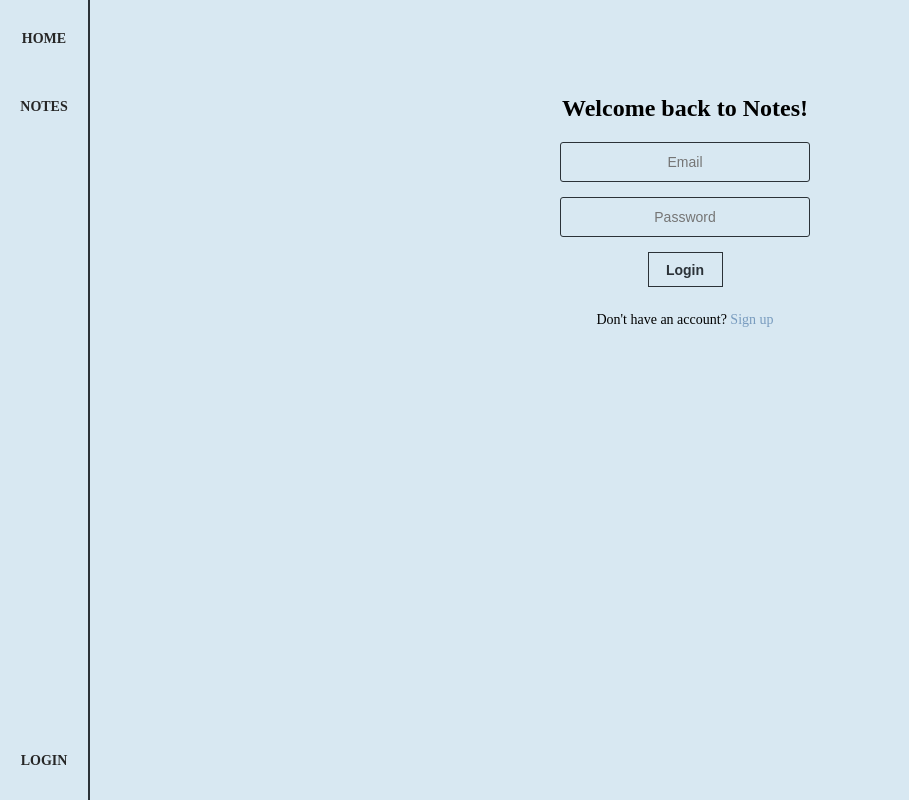
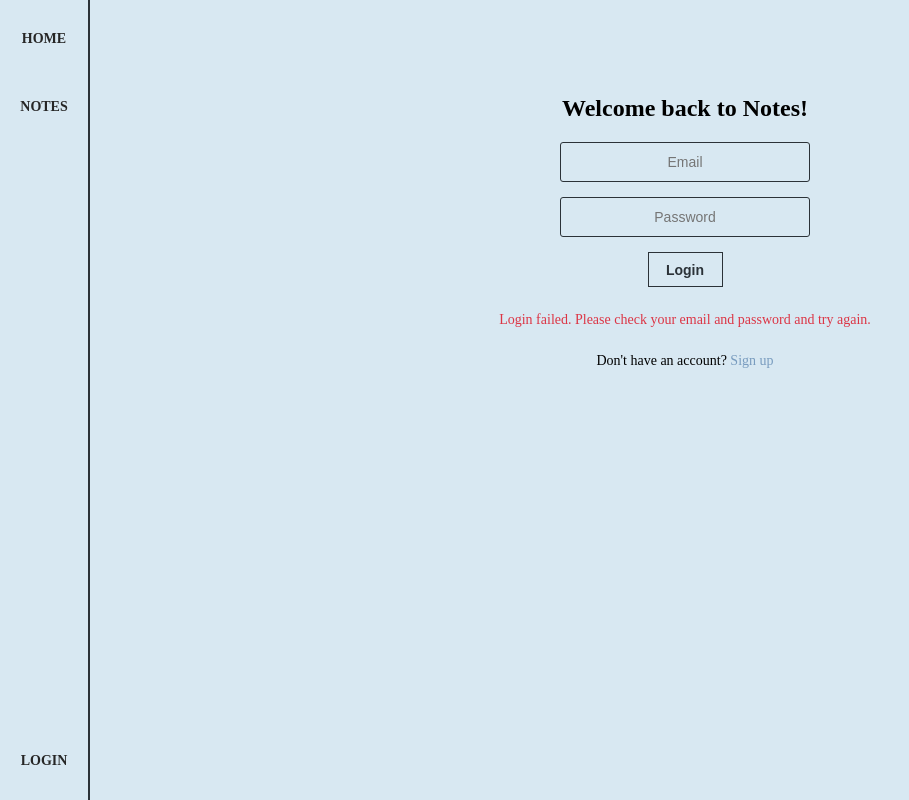
Before and after one commit to chernetskyi8704/Notes-App, a React (Vite) app in the folder client/: page /login in a window 1280 px wide. Both pictures are taken after typing "name@example.com", "Sample123" into the empty fields and a click on the button "Login". Shown: the whole page, without its empty margins (0-909 px from the left). Built offline with nearby package versions, Linux system fonts and the light colour scheme; no server answers.

Commit message:
Added validation for the LoginForm component using react-hook-form. Provided necessary changes.

```diff
--- a/client/package.json
+++ b/client/package.json
@@ -15,6 +15,7 @@
     "nanoid": "^4.0.1",
     "react": "^18.2.0",
     "react-dom": "^18.2.0",
+    "react-hook-form": "^7.43.9",
     "react-redux": "^8.0.5",
     "react-router-dom": "^6.8.1",
     "react-transition-group": "^4.4.5",
--- a/client/src/components/LoginForm/LoginForm.jsx
+++ b/client/src/components/LoginForm/LoginForm.jsx
@@ -1,52 +1,56 @@
-import { useState } from "react";
 import { NavLink } from "react-router-dom";
 import classes from "./LoginRegestrationForm.module.css";
 import MyInput from "../UI/input/MyInput";
 import MyButton from "../UI/button/MyButon";
+import { useForm } from "react-hook-form";
 
-const LoginForm = ({ handleLogin }) => {
-  const [email, setEmail] = useState("");
-  const [password, setPassword] = useState("");
+const LoginForm = ({ handleLogin, loginStatus }) => {
+  const ACTIVATION_REQUIRED_ERROR_MESSAGE = (
+    <p className={`${classes.loginRegestrationHints} ${classes.error}`}>
+      Thank you for registering on our website! In order to log in to your
+      account, you need to activate it first through your email.
+    </p>
+  );
+  const FAILED_LOGIN_ERROR_MESSAGE = (
+    <p className={`${classes.loginRegestrationHints} ${classes.error}`}>
+      Login failed. Please check your email and password and try again.
+    </p>
+  );
+  const NO_ACCOUNT_MESSAGE = (
+    <p className={classes.loginRegestrationHints}>
+      Don't have an account?
+      <NavLink to="/registration"> Sign up</NavLink>
+    </p>
+  );
 
-  const login = e => {
-    e.preventDefault();
-    handleLogin(email, password);
-    setEmail("");
-    setPassword("");
+  const { register, handleSubmit, reset } = useForm();
+  const login = data => {
+    handleLogin(data.email, data.password);
+    reset();
   };
 
-  const handleSetEmail = e => setEmail(e.target.value);
-  const handleSetPassword = e => setPassword(e.target.value);
-
   return (
-    <section className={classes.login_form}>
+    <section className={classes.loginRegestration_form}>
       <h1>Welcome back to Notes!</h1>
-      <form className={classes.form_group}>
+      <form className={classes.form_group} onSubmit={handleSubmit(login)}>
         <MyInput
           type="email"
           id="email"
           name="email"
           placeholder="Email"
-          value={email}
-          onChange={handleSetEmail}
-          required
+          {...register("email", { required: true })}
         />
         <MyInput
           type="password"
           id="password"
           name="password"
           placeholder="Password"
-          value={password}
-          onChange={handleSetPassword}
-          required
+          {...register("password", { required: true })}
         />
-        <MyButton type="submit" onClick={login}>
-          Login
-        </MyButton>
-        <p className={classes.forgot_password}>
-          Don't have an account?
-          <NavLink to="/registration"> Sign up</NavLink>
-        </p>
+        <MyButton type="submit">Login</MyButton>
+        {loginStatus === "activation-required" && ACTIVATION_REQUIRED_ERROR_MESSAGE}
+        {loginStatus === "error" && FAILED_LOGIN_ERROR_MESSAGE}
+        {NO_ACCOUNT_MESSAGE}
       </form>
     </section>
   );
--- a/client/src/components/LoginForm/LoginRegestrationForm.module.css
+++ b/client/src/components/LoginForm/LoginRegestrationForm.module.css
@@ -1,7 +1,7 @@
-.login_form {
+.loginRegestration_form {
   margin: 75px auto;
   padding: 20px;
-  max-width: 400px;
+  max-width: 420px;
   border-radius: 5px;
   text-align: center;
 }
@@ -14,11 +14,15 @@
   margin-top: 20px;
 }
 
-.forgot_password {
+.loginRegestrationHints {
   margin-top: 10px;
   font-size: 14px;
 }
 
-.forgot_password a {
+.error {
+  color: #dc3545;
+}
+
+.loginRegestrationHints a {
   color: #799cbf;
 }
--- a/client/src/components/RegistrationForm/RegistrationForm.jsx
+++ b/client/src/components/RegistrationForm/RegistrationForm.jsx
@@ -20,8 +20,8 @@ const RegistrationForm = ({ handleRegistration }) => {
   };
 
   return (
-    <section className={classes.login_form}>
-        <h1>Create an account on Notes!</h1>
+    <section className={classes.loginRegestration_form}>
+      <h1>Create an account on Notes!</h1>
       <form className={classes.form_group}>
         <p>Fill in the following details to sign up:</p>
         <MyInput
@@ -63,7 +63,7 @@ const RegistrationForm = ({ handleRegistration }) => {
         <MyButton type="submit" onClick={registration}>
           Sign up
         </MyButton>
-        <p className={classes.forgot_password}>
+        <p className={classes.loginRegestrationHints}>
           Already have an account? <NavLink to="/login"> Log in</NavLink>
         </p>
       </form>
--- a/client/src/components/UI/input/MyInput.jsx
+++ b/client/src/components/UI/input/MyInput.jsx
@@ -1,8 +1,8 @@
-import React from "react";
+import { forwardRef } from "react";
 import classes from "./MyInput.module.css";
 
-const MyInput = props => {
-  return <input className={classes.myInput} {...props} />;
-};
+const MyInput = forwardRef((props, ref) => (
+  <input className={classes.myInput} ref={ref} {...props} />
+));
 
 export default MyInput;
--- a/client/src/pages/LoginPage/LoginPage.jsx
+++ b/client/src/pages/LoginPage/LoginPage.jsx
@@ -4,11 +4,13 @@ import { setCredential } from "../../store/features/auth/authSlice";
 import { useLoginMutation } from "../../store/features/auth/authApiSlice";
 import Loader from "../../components/UI/loader/Loader";
 import LoginForm from "../../components/LoginForm/LoginForm";
+import { useState } from "react";
 
 const LoginPage = () => {
   const dispatch = useDispatch();
   const navigate = useNavigate();
-  const [login, { isLoading }] = useLoginMutation();
+  const [login, { isLoading, error }] = useLoginMutation();
+  const [loginStatus, setLoginStatus] = useState(null);
   const isAuth = useSelector(state => state.auth.isAuth);
 
   const handleLogin = async (email, password) => {
@@ -17,9 +19,7 @@ const LoginPage = () => {
 
       const isUserActivated = userData.data.user.isActivated;
       if (!isUserActivated) {
-        alert(
-          "Thank you for registering on our website! In order to log in to your account, you need to activate it first through your email."
-        );
+        setLoginStatus("activation-required");
       } else {
         dispatch(
           setCredential({
@@ -29,8 +29,8 @@ const LoginPage = () => {
         );
         navigate("/notes");
       }
-    } catch (error) {
-      console.log(error);
+    } catch (e) {
+      setLoginStatus("error");
     }
   };
 
@@ -39,7 +39,7 @@ const LoginPage = () => {
   }
 
   if (!isAuth) {
-    return <LoginForm handleLogin={handleLogin} />;
+    return <LoginForm handleLogin={handleLogin} loginStatus={loginStatus} />;
   }
 };
 
```
Also changed, not shown: 2 other files (tests, documents, lock files or other folders).
